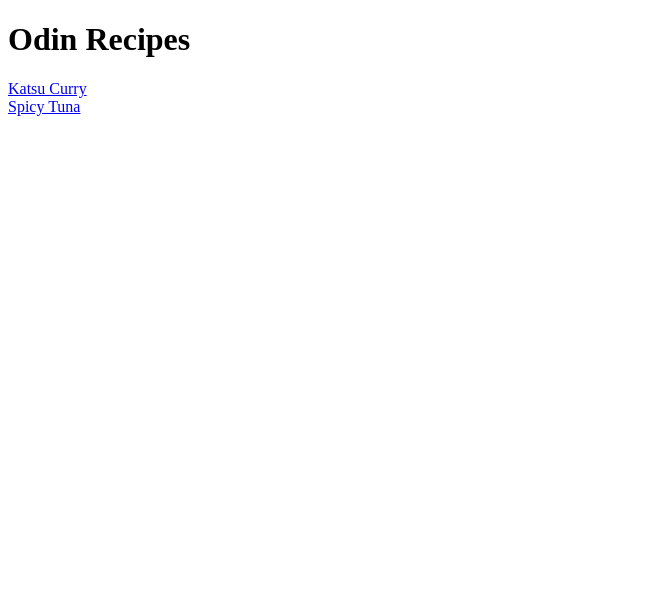
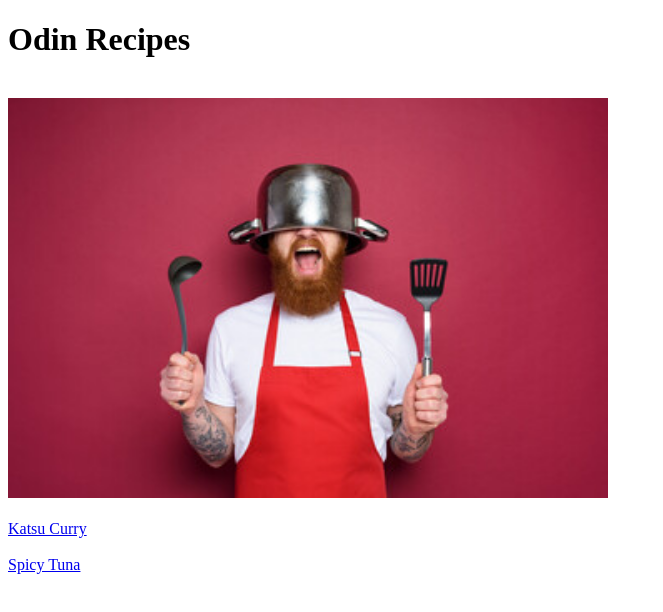
Before and after one commit to ChefDankness/odin-recipes, a plain HTML site: page index.html in a window 1280 px wide. Shown: the whole page, without its empty margins (0-663 px from the left). Drawn offline with Linux system fonts and the light colour scheme.

Commit message:
Image added to home page, link spacing fixed

```diff
--- a/index.html
+++ b/index.html
@@ -6,10 +6,12 @@
     <title>Recipes</title>
 </head>
 <body>
-    <h1>Odin Recipes</h1>
+    <h1>Odin Recipes</h1><br>
 
+    <img src="images/Chef.jpg" width="600" alt="Chef with a pot on his head"/><br>
+        <br>
     <a href="recipes/katsu-curry.html" target="_blank" rel="noreferrer">Katsu Curry</a><br>
-
+        <br>
     <a href="recipes/spicy-tuna.html" target="_blank" rel="noreferrer">Spicy Tuna</a>
 </body>
 </html>
```
Also changed, not shown: images/Chef.jpg (added).
